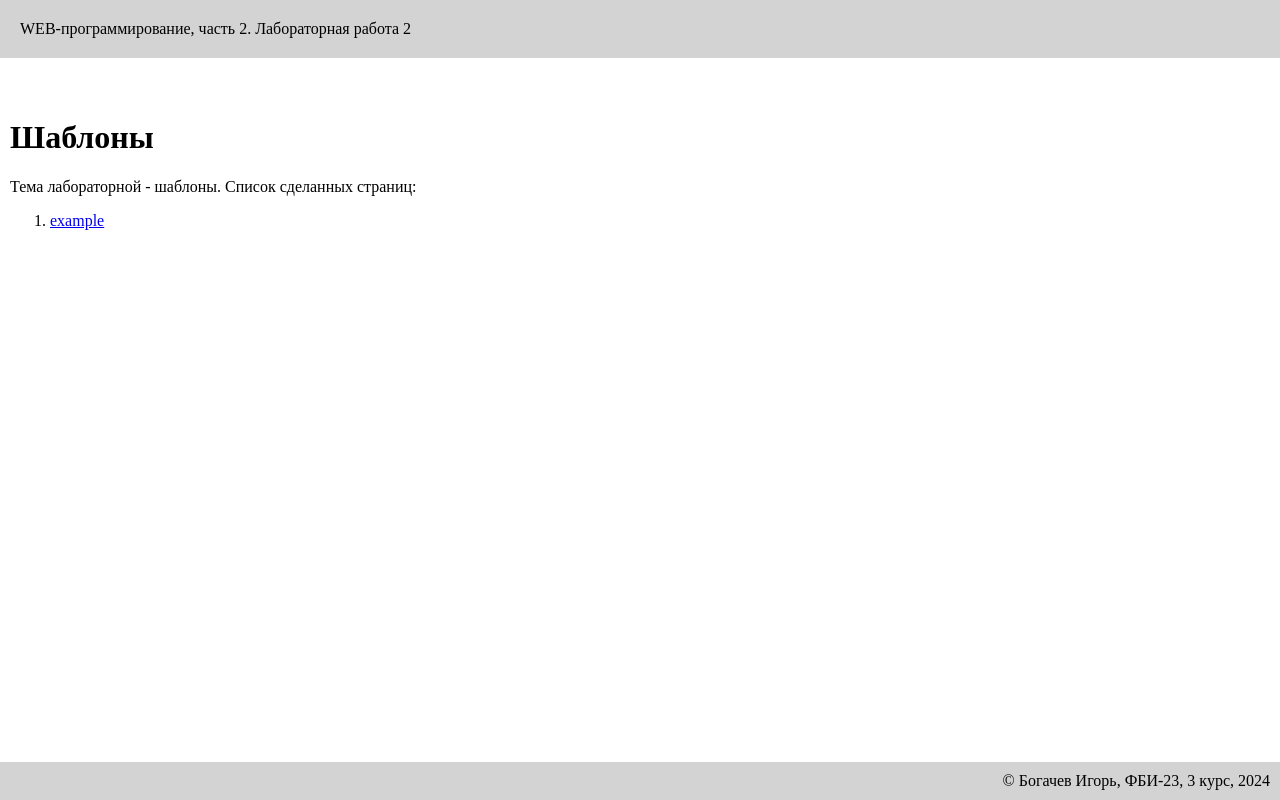
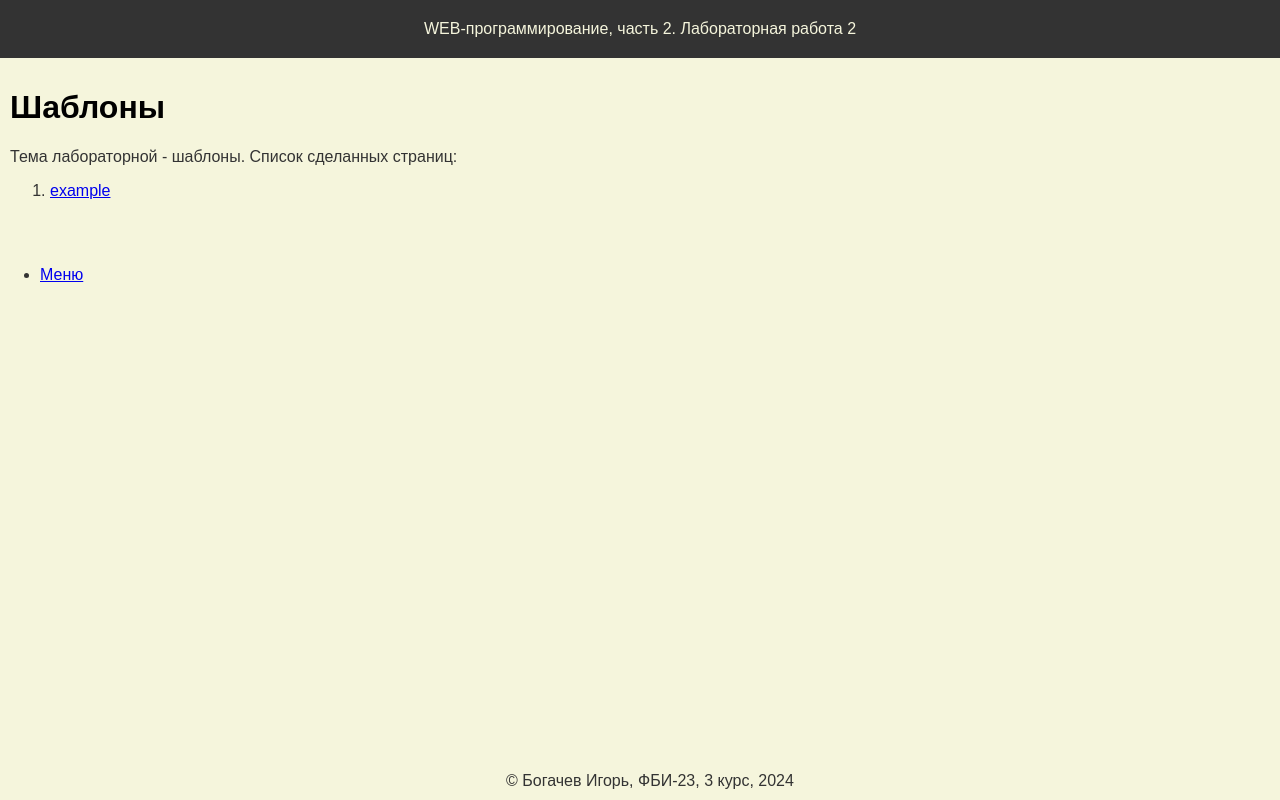
Before and after one commit to tajik-krasava/web-programming-labs, a Flask app: page /lab2/ in a window 1280 px wide. Run offline with Flask 3, Linux system fonts and the light colour scheme.

Commit message:
Наследование шаблонов

```diff
--- a/static/main.css
+++ b/static/main.css
@@ -1,5 +1,8 @@
 body {
     margin: 0;
+    background-color: beige;
+    color: #333;
+    font-family: sans-serif;
 }
 
 main {
@@ -8,18 +11,31 @@ main {
 }
 
 header {
-    margin-bottom: 30px;
     padding: 20px;
-    background: lightgray;
+    background-color: #333;
+    color: beige;
+    text-align: center;
+}
+
+h1{
+    color: black;
 }
 
 footer {
+    background-color: beige;
+    color: #333;
     margin-top: 20px;
     padding: 10px;
-    background: lightgray;
-    text-align: right;
+    text-align: center;
     position: fixed;
     bottom: 0;
-    left: 0;
-    right: 0;
+    width: 100%;
 }
+
+img{
+    max-width: 800px;
+    height: auto;
+    display: block;
+    margin: 20px auto;
+    border-radius: 10px;
+}
--- a/templates/base.html
+++ b/templates/base.html
@@ -13,6 +13,12 @@
     <main>
         {% block main %}{% endblock %}
     </main>
+
+    <nav>
+        <ul>
+            <li><a href="/menu">Меню</a></li>
+        </ul>
+
     <footer>
         &copy; Богачев Игорь, ФБИ-23, 3 курс, 2024
     </footer>
```
